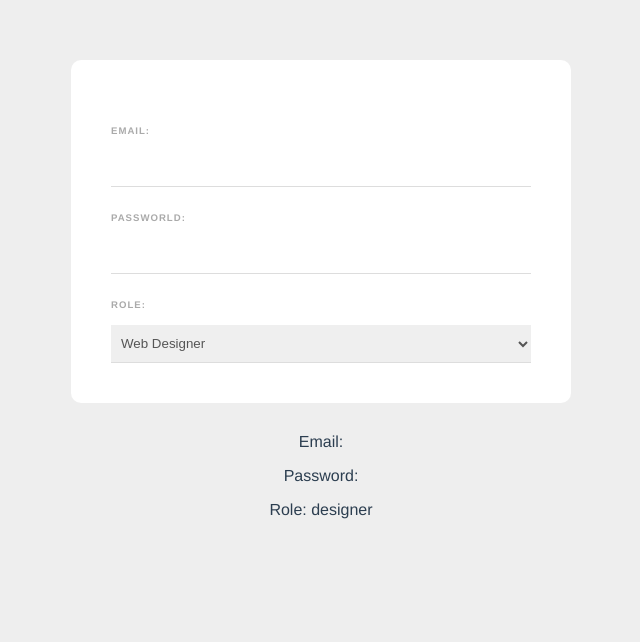
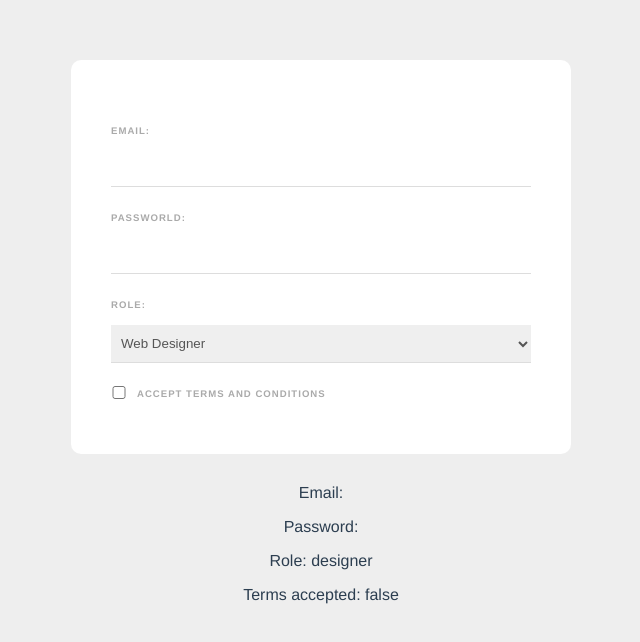
Before and after one commit to zajnemzaj/web-form, a Vue app: page / in a window 1280 px wide. Shown: the top 642 px of the page, without its empty margins (319-959 px from the left). Built offline with nearby package versions, Linux system fonts and the light colour scheme.

Commit message:
checkboxes for terms

```diff
--- a/src/components/SignupForm.vue
+++ b/src/components/SignupForm.vue
@@ -11,10 +11,16 @@
         <option value="developer">Web Developer</option>
         <option value="designer">Web Designer</option>
     </select>
+
+    <div class="terms">
+        <input type="checkbox" v-model="terms" required>
+        <label>Accept Terms and Conditions</label>
+    </div>
 </form>
 <p>Email: {{ email }}</p>
 <p>Password: {{ password }}</p>
 <p>Role: {{ role }}</p>
+<p>Terms accepted: {{ terms }}</p>
 </template>
 
 <script>
@@ -23,7 +29,8 @@
         return {
             email: '',
             password: '',
-            role: 'designer'
+            role: 'designer',
+            terms: false
         }
     }
 }
@@ -58,4 +65,11 @@
     border-bottom: 1px solid #ddd;
     color: #555;
 }
+input[type="checkbox"] {
+    display: inline-block;
+    width: 16px;
+    margin: 0 10px 0 0;
+    position: relative;
+    top: 2px;
+}
 </style>
```
